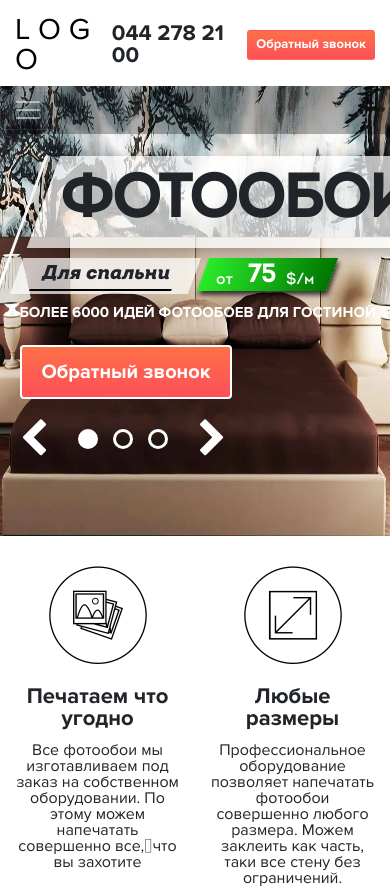
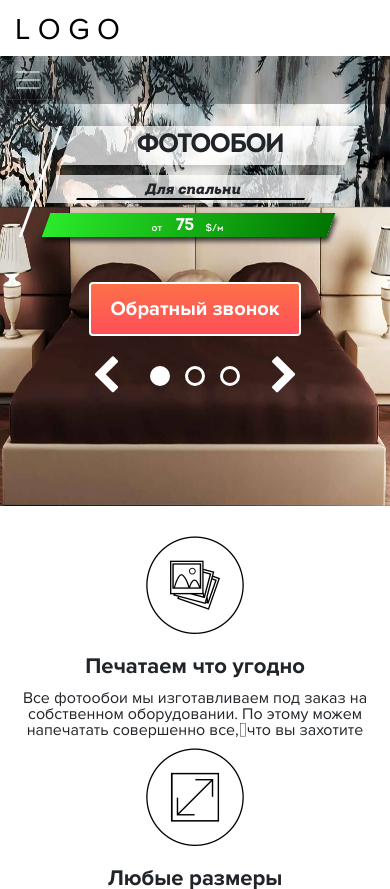
Before and after one commit to DarksomeV/Heksa.-Test-work, a website: page app/index.html in a window 390 px wide. Shown: the top 889 px of the page. Drawn offline with nearby package versions, Linux system fonts and the light colour scheme.

Commit message:
response ready

```diff
--- a/app/index.html
+++ b/app/index.html
@@ -112,7 +112,7 @@
         <div class="our-activities">
             <div class="container">
                 <div class="row">
-                    <div class="col-6 col-lg-3">
+                    <div class="col-12 col-sm-6 col-lg-3">
                         <div class="print-activity activiti">
                             <div class="activiti-img">
                                 <img src="img/print-img.png" alt="">
@@ -127,7 +127,7 @@
                             </div>
                         </div>
                     </div>
-                    <div class="col-6 col-lg-3">
+                    <div class="col-12 col-sm-6 col-lg-3">
                         <div class="size-activity activiti">
                             <div class="activiti-img">
                                 <img src="img/size-img.png" alt="">
@@ -142,7 +142,7 @@
                             </div>
                         </div>
                     </div>
-                    <div class="col-6 col-lg-3">
+                    <div class="col-12 col-sm-6 col-lg-3">
                         <div class="time-activity activiti">
                             <div class="activiti-img">
                                 <img src="img/time-img.png" alt="">
@@ -157,7 +157,7 @@
                             </div>
                         </div>
                     </div>
-                    <div class="col-6 col-lg-3">
+                    <div class="col-12 col-sm-6 col-lg-3">
                         <div class="hand-activity activiti">
                             <div class="activiti-img">
                                 <img src="img/hand-img.png" alt="">
--- a/source/sass/components/_components.scss
+++ b/source/sass/components/_components.scss
@@ -23,7 +23,7 @@ body{
     .header-logo{
       text-transform: uppercase;
       font-size: 30px;
-      letter-spacing: -0.005;
+      letter-spacing: -0.005em;
       color: #000000;
     }
 
@@ -41,6 +41,13 @@ body{
       font-size: 35px;
       margin-right: 45px;
     }
+
+    button{
+      font-size: 13px;
+      color: #ffffff;
+      background: $btn-color;
+    }
+
     @media (max-width: 991px) {
       .number{
         font-size: 30px;
@@ -53,12 +60,16 @@ body{
         margin-right: 15px;
       }
     }
+    @media (max-width: 576px){
+      .number{
+        display: none;
+      }
+      button{
+        display: none;
+      }
+    }
 
-    button{
-      font-size: 13px;
-      color: #ffffff;
-      background: $btn-color;
-    }
+
   }
 }
 
@@ -160,6 +171,16 @@ body{
             font-size: 60px;
           }
         }
+        @media (max-width: 576px) {
+          .gallery-title{
+            font-size: 40px;
+          }
+        }
+        @media (max-width: 479px) {
+          .gallery-title{
+            font-size: 25px;
+          }
+        }
 
         .room-info {
           display: flex;
@@ -198,7 +219,6 @@ body{
           }
           @media (max-width: 991px) {
             .room-name{
-              max-width: 290px;
               font-size: 25px;
               padding: 8px 30px 10px;
 
@@ -206,13 +226,20 @@ body{
           }
           @media (max-width: 870px) {
             .room-name{
-              max-width: 290px;
               font-size: 20px;
               padding: 6px 25px 10px;
               hr {
                 border: 1px solid #000000;
                 margin-top: 2px;
               }
+            }
+          }
+          @media (max-width: 479px) {
+            .room-name{
+              font-size: 15px;
+              width: 145px;
+              padding: 8px 11px 5px;
+              justify-content: center;
             }
           }
 
@@ -240,8 +267,6 @@ body{
           }
           @media (max-width: 1200px) {
             .room-price{
-              max-width: 158px;
-
               .price {
                 margin: 0 13px;
               }
@@ -250,14 +275,39 @@ body{
 
           @media (max-width: 991px) {
           .room-price{
-              max-width: 158px;
-
             .price {
               font-size: 25px;
             }
           }
         }
+          @media (max-width: 479px) {
+            .room-price{
+              width: 100%;
+              padding: 5px 10px 3px;
+              justify-content: center;
+              span{
+                font-size: 10px;
+              }
+              .price {
+                font-size: 16px;
+              }
+            }
+          }
+        }
 
+        @media (max-width: 479px) {
+          .room-info{
+            display: block;
+
+            .room-name{
+              width: 100%;
+            }
+
+            .room-price{
+              width: 100%;
+              margin-top: 10px;
+            }
+          }
         }
       }
       @media (max-width: 991px) {
@@ -276,6 +326,12 @@ body{
     @media (max-width: 991px) {
       .gallery-info-block{
         margin-top: 18%;
+      }
+    }
+    @media (max-width: 576px) {
+      .gallery-info-block{
+        left: 10%;
+        right: 10%;
       }
     }
 
@@ -317,14 +373,26 @@ body{
 
     @media (max-width: 767px) {
       .ideas{
-
-        p{
-
-        }
         button{
           margin-top: 15px;
           padding: 10px 20px;
           font-size: 20px;
+        }
+      }
+    }
+    @media (max-width: 576px){
+      .ideas{
+        p{
+          display: none;
+        }
+      }
+    }
+    @media (max-width: 479px){
+      .ideas{
+        button{
+          margin: 0 auto;
+          display: block;
+          margin-top: 45px;
         }
       }
     }
@@ -393,6 +461,11 @@ body{
        }
     }
   }
+    @media (max-width: 479px) {
+      .controls{
+        justify-content: center;
+      }
+    }
 
     .our-activities{
       left: 0;
```
Also changed, not shown: app/css/style.css. Lines whose indentation alone changed are shown as unchanged.
